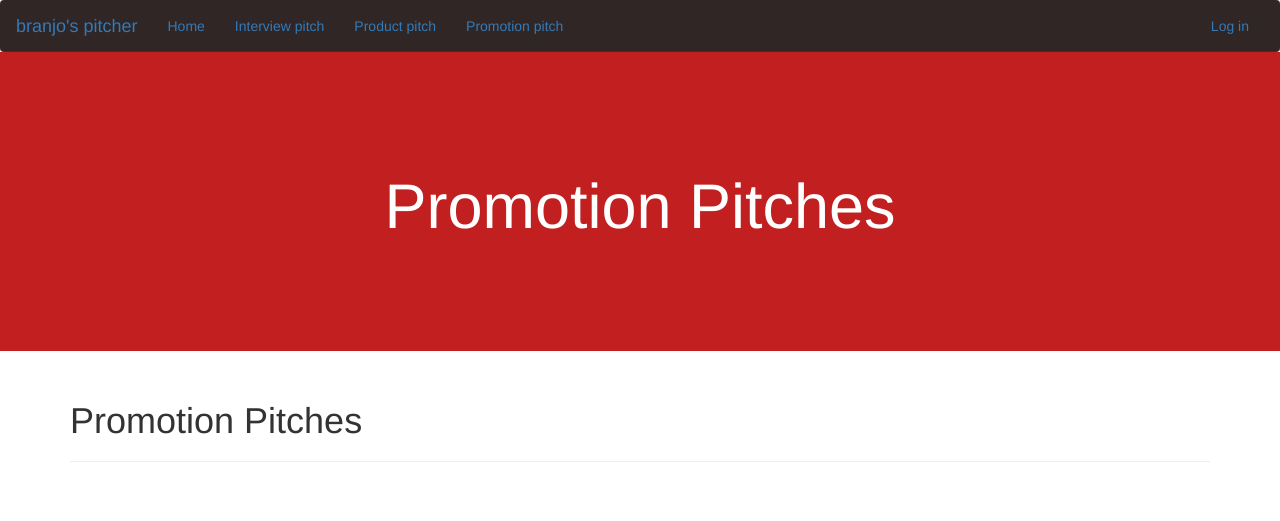
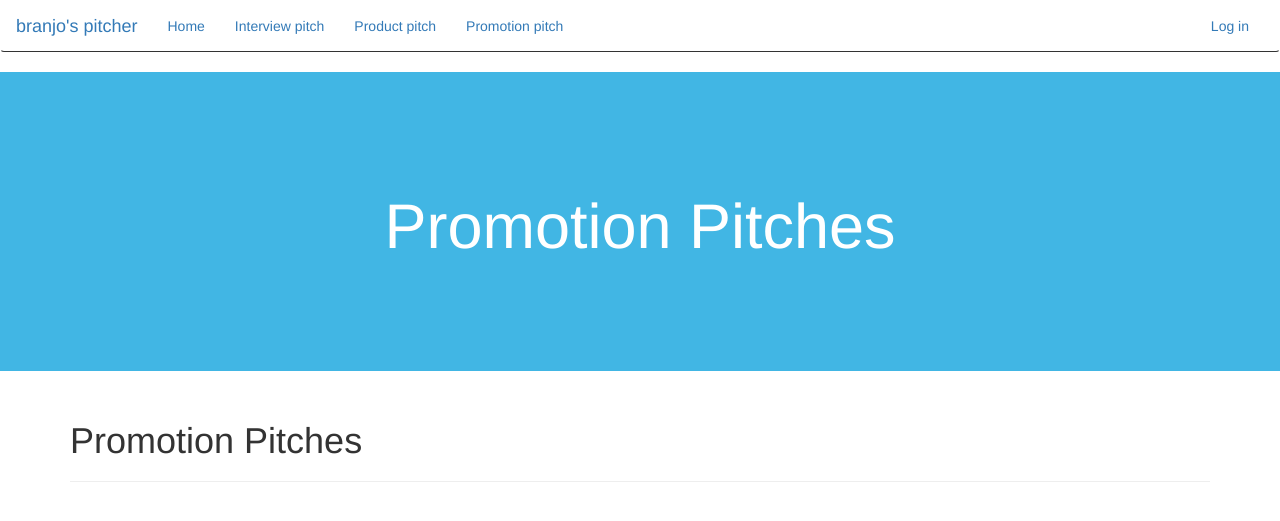
Before and after one commit to njorogebrian/pitch, a Flask app: page /pitches/promotion_pitches in a window 1280 px wide. Shown: the top 521 px of the page. Run offline with Flask 2, Linux system fonts and the light colour scheme; data that the repository does not hold is empty; some libraries are stand-ins or nearby versions.

Commit message:
product pitch

```diff
--- a/app/templates/navbar.html
+++ b/app/templates/navbar.html
@@ -1,4 +1,4 @@
-<div class="navbar navbar-light" role="navigation" style="margin-bottom:0; border-bottom: 1px solid; background-color: #302626;">
+<div class="navbar navbar-light" role="navigation" style="margin-bottom:2; border-bottom: 1px solid; background-color: 00/#2EA67C;">
     <div class="container-fluid">
         <div class="navbar-header">
             <button type="button" class="navbar-toggle" data-toggle="collapse" data-target=".navbar-collapse">
--- a/app/templates/promotion_pitches.html
+++ b/app/templates/promotion_pitches.html
@@ -2,7 +2,7 @@
 {% import 'macros.html' as macro %}
 
 {%block content%}
-<div class="jumbotron text-center" style="background-color: #c22020; color: #fff; padding: 100px 25px;">
+<div class="jumbotron text-center" style="background-color: #41b6e4; color: #fff; padding: 100px 25px;">
     <h1>Promotion Pitches</h1>
 </div>
 <div class="container">
```
